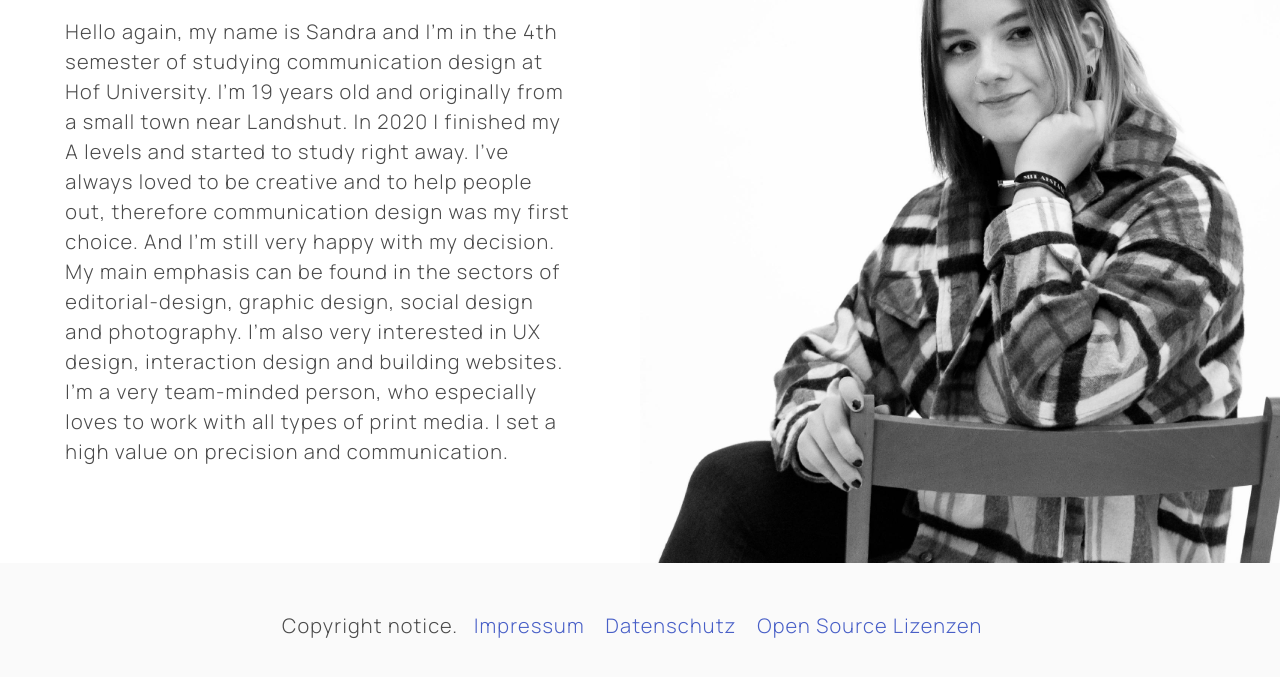
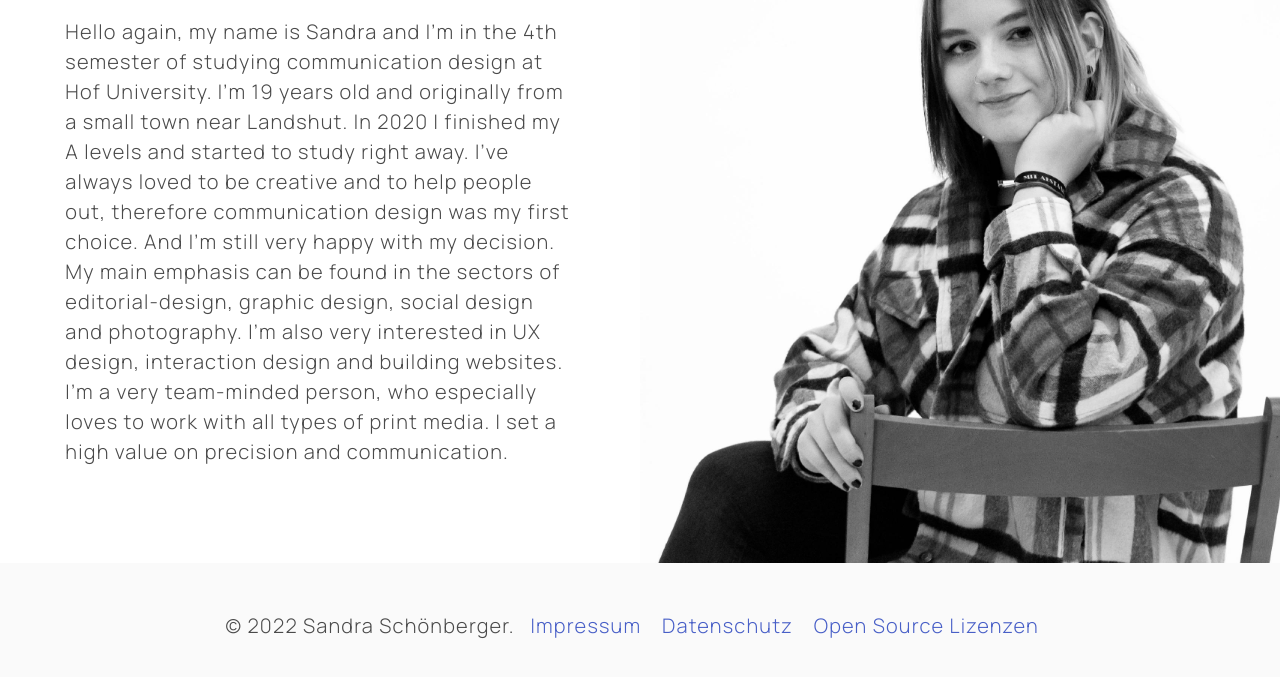
Before and after one commit to sandraschoenberger/sandraschoenberger.github.io, a plain HTML site: page about-me/index.html in a window 1280 px wide. Shown: the part 237-914 px from the top of the page. Drawn offline with Linux system fonts and the light colour scheme; a script that the page names is missing.

Commit message:
Add copyrigth notice

```diff
--- a/about-me/index.html
+++ b/about-me/index.html
@@ -73,7 +73,7 @@ print media. I set a high value on precision and communication.</p>
 </div><footer class="footer">
     <div class="content has-text-centered">
         <p>
-            Copyright notice.&nbsp;&nbsp;
+            &copy;&nbsp;2022&nbsp;Sandra Sch&ouml;nberger.&nbsp;&nbsp;
 
 
 
```
Also changed, not shown: categories/index.html (+1 -1 lines), dataprotection/index.html (+1 -1 lines), imprint/index.html (+1 -1 lines), index.html (+1 -1 lines), opensource/index.html (+1 -1 lines), projects/current/glaubenssache/index.html (+1 -1 lines), projects/current/index.html (+1 -1 lines), projects/current/planquadrat/index.html (+1 -1 lines), projects/finished/aubergine-zucker/index.html (+1 -1 lines), projects/finished/fasttest/index.html (+1 -1 lines), projects/finished/index.html (+1 -1 lines), projects/finished/reisekorn/index.html (+1 -1 lines), projects/index.html (+1 -1 lines), tags/index.html (+1 -1 lines).
